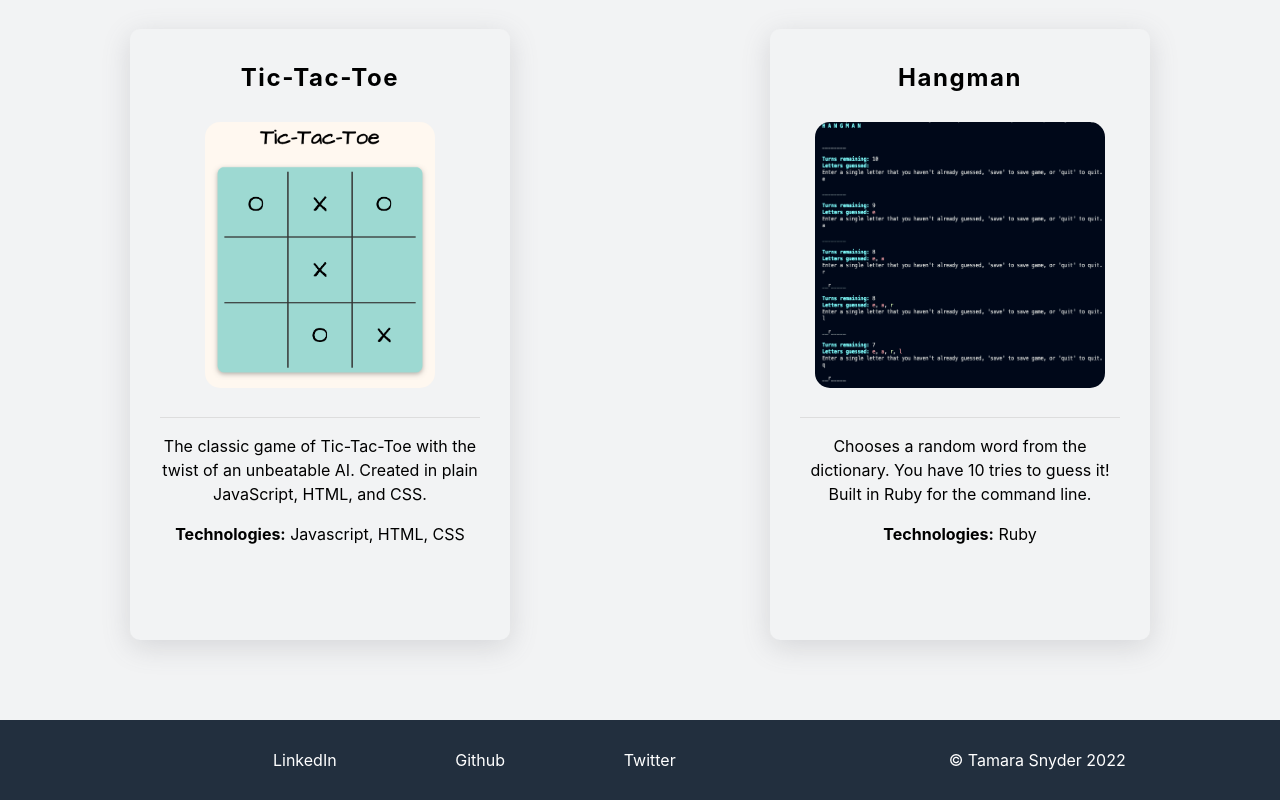
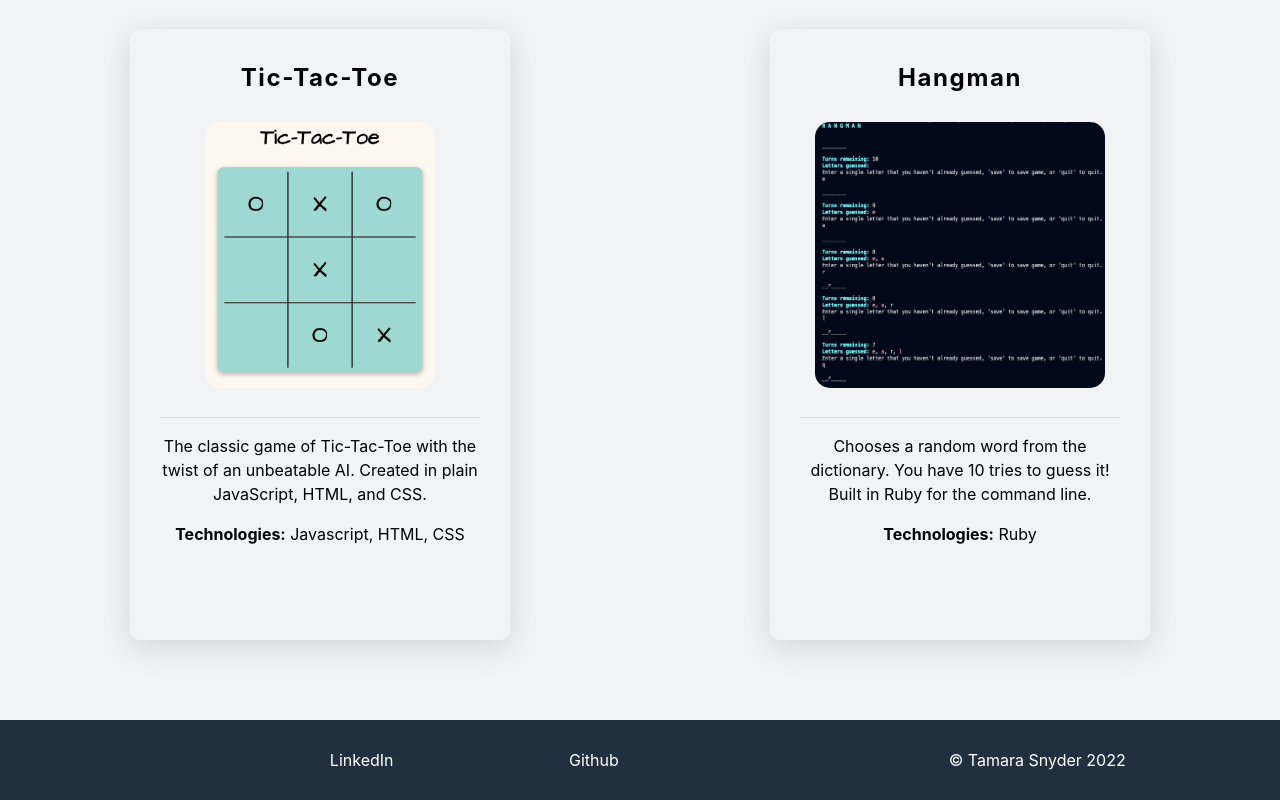
Before and after one commit to tamara-snyder/portfolio, a Svelte app: page / in a window 1280 px wide. Shown: the part 2817-3617 px from the top of the page. Built offline with nearby package versions, Linux system fonts and the light colour scheme.

Commit message:
Remove Twitter link from Contact.svelte

```diff
--- a/src/Contact.svelte
+++ b/src/Contact.svelte
@@ -7,7 +7,6 @@
     <div class="links-container">
       <a href="https://www.linkedin.com/in/tamara-snyder-a6a1391b7/" target="_blank">LinkedIn</a>
     <a href="https://github.com/tamara-snyder" target="_blank">Github</a>
-    <a href="https://twitter.com/dev_tamara" target="_blank">Twitter</a>
     </div>
     <p>&copy; Tamara Snyder 2022</p>
   </footer>
```
